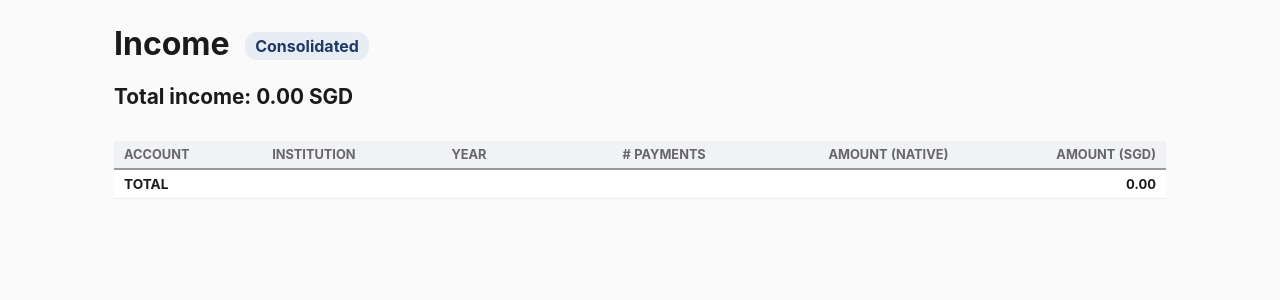
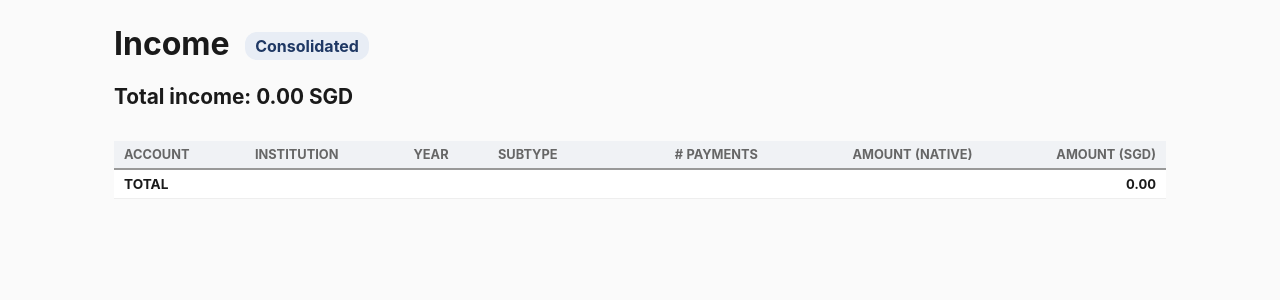
Before and after one commit to ss-ghub1/PersPortfolio, a Flask app: page /income in a window 1280 px wide. Shown: the part 55-355 px from the top of the page. Run offline with Flask 3, Linux system fonts and the light colour scheme; data comes from the database, SQL or seed files in the repository; data that the repository does not hold is empty.

Commit message:
Add missing grouping dimension to Fees/Income pages

```diff
--- a/reports.py
+++ b/reports.py
@@ -274,15 +274,18 @@ def _leg_preferred_query(txn_type):
 
 def get_fees(conn, owner=None):
     """Returns {"rows": [...], "total_sgd": float, "unknown_ownership_accounts": [...]}.
-    Grouped by account + subtype, matching demo_reports.py's shape."""
-    return _grouped_cash_report(conn, "FEE", owner, group_cols=["t.txn_subtype"])
+    Grouped by account + subtype + year."""
+    return _grouped_cash_report(conn, "FEE", owner,
+                                 group_cols=["t.txn_subtype", "substr(t.trade_date,1,4)"],
+                                 group_labels=["txn_subtype", "year"])
 
 
 def get_income(conn, owner=None):
     """Returns {"rows": [...], "total_sgd": float, "unknown_ownership_accounts": [...]}.
-    Grouped by account + year, matching demo_reports.py's shape."""
-    return _grouped_cash_report(conn, "INCOME", owner, group_cols=["substr(t.trade_date,1,4)"],
-                                 group_labels=["year"])
+    Grouped by account + year + subtype."""
+    return _grouped_cash_report(conn, "INCOME", owner,
+                                 group_cols=["substr(t.trade_date,1,4)", "t.txn_subtype"],
+                                 group_labels=["year", "txn_subtype"])
 
 
 def _grouped_cash_report(conn, txn_type, owner, group_cols, group_labels=None):
--- a/templates/fees.html
+++ b/templates/fees.html
@@ -17,7 +17,7 @@
     <table>
       <thead>
         <tr>
-          <th>Account</th><th>Institution</th><th>Subtype</th>
+          <th>Account</th><th>Institution</th><th>Subtype</th><th>Year</th>
           <th class="num"># Txns</th>
           <th class="num">Amount (Native)</th><th class="num">Amount (SGD)</th>
         </tr>
@@ -28,6 +28,7 @@
           <td>{{ f.display_code }}</td>
           <td>{{ f.institution_id }}</td>
           <td>{{ f.txn_subtype or "-" }}</td>
+          <td>{{ f.year }}</td>
           <td class="num">{{ f.n }}</td>
           <td class="num">{{ "{:,.2f}".format(f.amount_native) }} {{ f.currency }}</td>
           <td class="num">{{ "{:,.2f}".format(f.amount_sgd) if f.amount_sgd is not none else "-" }}</td>
@@ -36,7 +37,7 @@
       </tbody>
       <tfoot>
         <tr>
-          <td colspan="5">TOTAL</td>
+          <td colspan="6">TOTAL</td>
           <td class="num">{{ "{:,.2f}".format(data.total_sgd) }}</td>
         </tr>
       </tfoot>
--- a/templates/income.html
+++ b/templates/income.html
@@ -17,7 +17,7 @@
     <table>
       <thead>
         <tr>
-          <th>Account</th><th>Institution</th><th>Year</th>
+          <th>Account</th><th>Institution</th><th>Year</th><th>Subtype</th>
           <th class="num"># Payments</th>
           <th class="num">Amount (Native)</th><th class="num">Amount (SGD)</th>
         </tr>
@@ -28,6 +28,7 @@
           <td>{{ i.display_code }}</td>
           <td>{{ i.institution_id }}</td>
           <td>{{ i.year }}</td>
+          <td>{{ i.txn_subtype or "-" }}</td>
           <td class="num">{{ i.n }}</td>
           <td class="num">{{ "{:,.2f}".format(i.amount_native) }} {{ i.currency }}</td>
           <td class="num">{{ "{:,.2f}".format(i.amount_sgd) if i.amount_sgd is not none else "-" }}</td>
@@ -36,7 +37,7 @@
       </tbody>
       <tfoot>
         <tr>
-          <td colspan="5">TOTAL</td>
+          <td colspan="6">TOTAL</td>
           <td class="num">{{ "{:,.2f}".format(data.total_sgd) }}</td>
         </tr>
       </tfoot>
```
